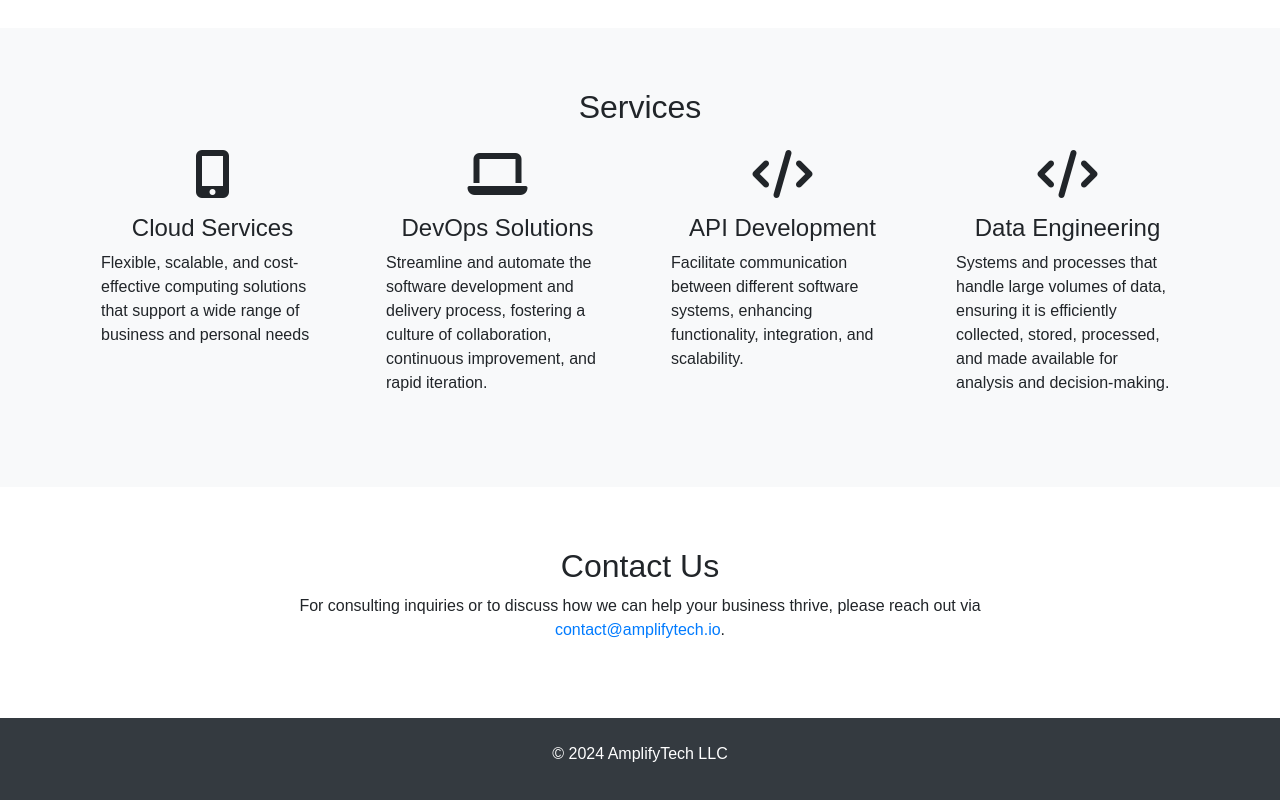
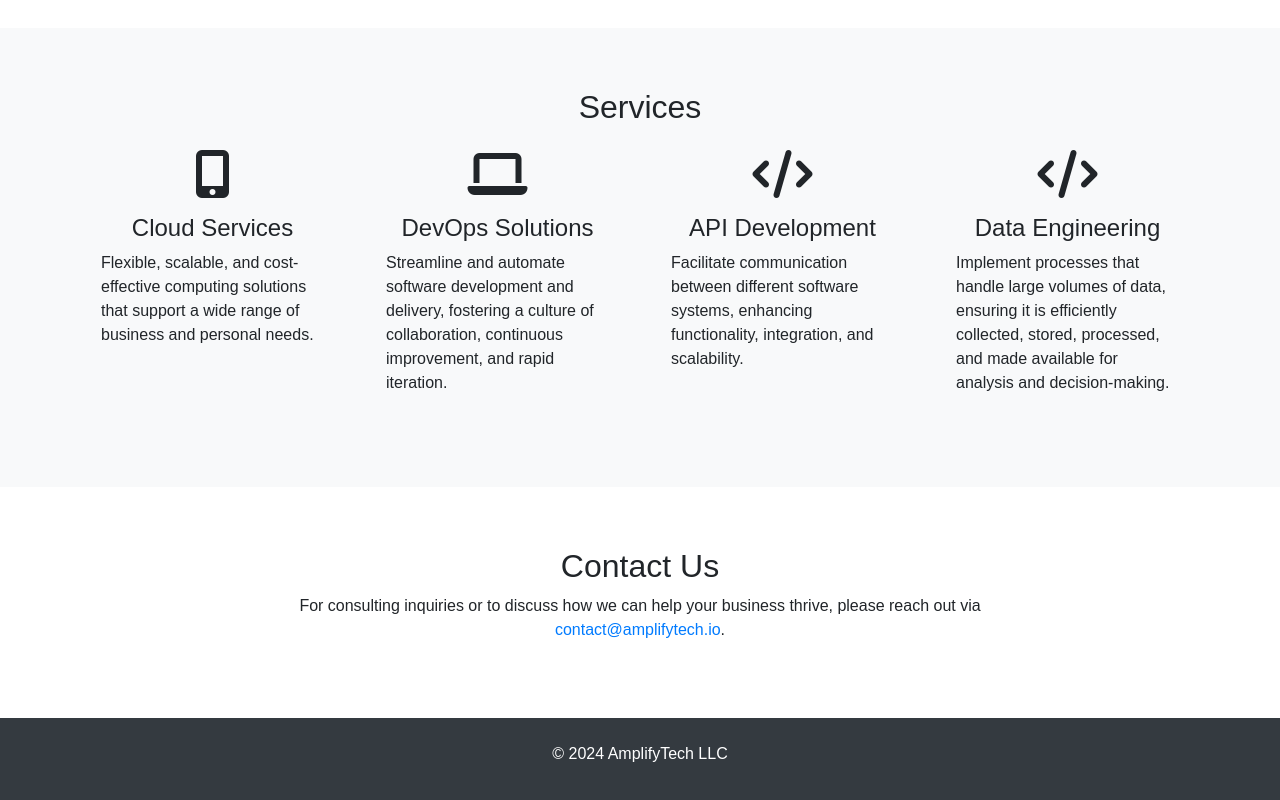
Before and after one commit to lukeforehand/amplifytech, a plain HTML site: page index.html in a window 1280 px wide. Shown: the part 1432-2232 px from the top of the page. Drawn offline with nearby package versions, Linux system fonts and the light colour scheme.

Commit message:
formatting

```diff
--- a/index.html
+++ b/index.html
@@ -74,15 +74,15 @@
                         <i class="fas fa-mobile-alt fa-3x mb-3"></i>
                         <h4>Cloud Services</h4>
                         <p class="feature-item">Flexible, scalable, and cost-effective computing solutions that support
-                            a wide range of business and personal needs</p>
+                            a wide range of business and personal needs.</p>
                     </div>
                 </div>
                 <div class="col-md-3">
                     <div class="p-3">
                         <i class="fas fa-laptop fa-3x mb-3"></i>
                         <h4>DevOps Solutions</h4>
-                        <p class="feature-item">Streamline and automate the software development and delivery process,
-                            fostering a culture of collaboration, continuous improvement, and rapid iteration.</p>
+                        <p class="feature-item">Streamline and automate software development and delivery, fostering a
+                            culture of collaboration, continuous improvement, and rapid iteration.</p>
                     </div>
                 </div>
                 <div class="col-md-3">
@@ -97,7 +97,7 @@
                     <div class="p-3">
                         <i class="fas fa-code fa-3x mb-3"></i>
                         <h4>Data Engineering</h4>
-                        <p class="feature-item">Systems and processes that handle large volumes of data, ensuring it is
+                        <p class="feature-item">Implement processes that handle large volumes of data, ensuring it is
                             efficiently collected, stored, processed, and made available for analysis and
                             decision-making.</p>
                     </div>
```
